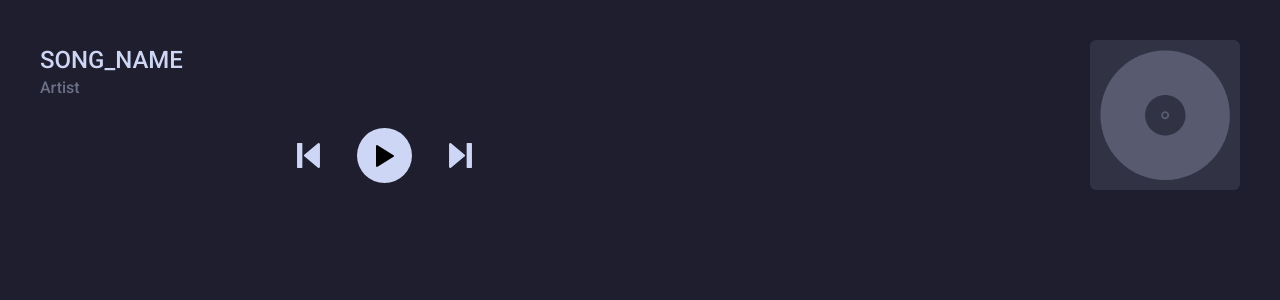
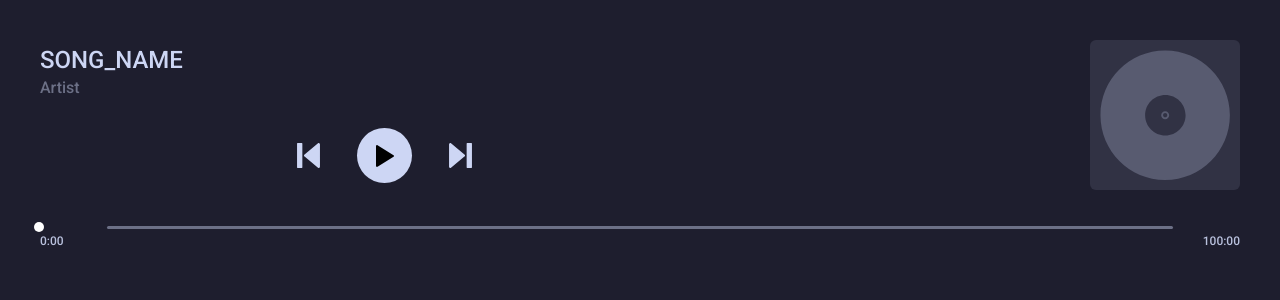
Before and after one commit to tonkaew131/tinyClock, a Next.js app: page /spotify in a window 1280 px wide. Shown: the top 300 px of the page. Built offline with nearby package versions, Linux system fonts and the light colour scheme; no server answers.

Commit message:
Spotify: Add progess bar

```diff
--- a/pages/spotify/index.js
+++ b/pages/spotify/index.js
@@ -3,8 +3,37 @@ import Image from 'next/image'
 
 import styles from './../../styles/spotify.module.css';
 
+function progressBar(percent) {
+    return (
+        <div className="relative">
+            <div className="w-10/12 bg-overlay0 h-[3px] rounded-full m-auto mt-9" />
+            <div
+                style={{
+                    marginLeft: `${(10 / 12) * percent}%`,
+                }}
+                className="w-[10px] h-[10px] rounded-full bg-white absolute left-[34px] top-[-4px] ease-linear transition-all"
+            />
+        </div>
+    );
+}
+
+function zeroPad(num, size) {
+    return num.toString().padStart(size, '0');
+}
+
+function formatMillis(ms) {
+    let second = zeroPad(Math.round((ms / 1000) % 60, 2), 2);
+    let minute = Math.floor((ms / 1000) / 60);
+    return `${minute}:${second}`;
+}
+
 export default function Spotify() {
     const [playingState, setPlayingState] = useState(false);
+
+    const [duration, setDuration] = useState(6000000);
+    const [progress, setProgress] = useState(0);
+
+    const [progressPercent, setProgressPercent] = useState(0);
 
     const [songName, setSongName] = useState('SONG_NAME');
     const [artist, setArtist] = useState('Artist');
@@ -21,24 +50,39 @@ export default function Spotify() {
         const fetchData = async () => {
             console.log('Spotify API!');
 
-            const data = await fetch('/api/spotify/player/get');
-            const json = await data.json();
+            try {
+                var data = await fetch('/api/spotify/player/get');
+                var json = await data.json();
+            } catch (error) {
+                setSongName('SONG_NAME');
+                setArtist('Artist');
+                setAlbumCover('/placeholder_record.svg');
+                setPlayingState(false);
+                setProgressPercent(0);
+                return;
+            }
 
             setSongName(json.data.body.item.name);
             setArtist(json.data.body.item.artists.map(a => a.name).join(', '));
 
             const albumCoverURL = json.data.body.item.album.images[0]?.url;
-            if(!albumCoverURL) albumCoverURL = "/placeholder_record.svg";
+            if (!albumCoverURL) albumCoverURL = '/placeholder_record.svg';
             setAlbumCover(albumCoverURL);
 
             setPlayingState(json.data.body.is_playing);
+
+            const _progress = json.data.body.progress_ms;
+            const _duration = json.data.body.item.duration_ms;
+            const percent = _progress / _duration * 100;
+            setProgressPercent(percent);
+            setProgress(_progress);
+            setDuration(_duration);
         };
 
         fetchData().catch(err => { console.log(err); });
         intervalId.current = setInterval(() => fetchData().catch(err => {
             console.log(err);
-        }), 2000);
-        // fetchData().catch(console.error());
+        }), 1500);
 
         return () => {
             clearInterval(intervalId.current);
@@ -109,8 +153,15 @@ export default function Spotify() {
                     />
                 </div>
             </div>
-
-
+            {progressBar(progressPercent)}
+            {/* <div className="relative">
+                <div className="w-10/12 bg-overlay0 h-[3px] rounded-full m-auto mt-9" />
+                <div className="w-[10px] h-[10px] rounded-full bg-white absolute left-[34px] top-[-4px] transition-all duration-[3000ms]" />
+            </div> */}
+            <div className="flex text-subtext1 text-xs mx-10 mt-1">
+                <p>{formatMillis(progress)}</p>
+                <p className="m-auto mr-0">{formatMillis(duration)}</p>
+            </div>
         </div >
     )
 }
```
